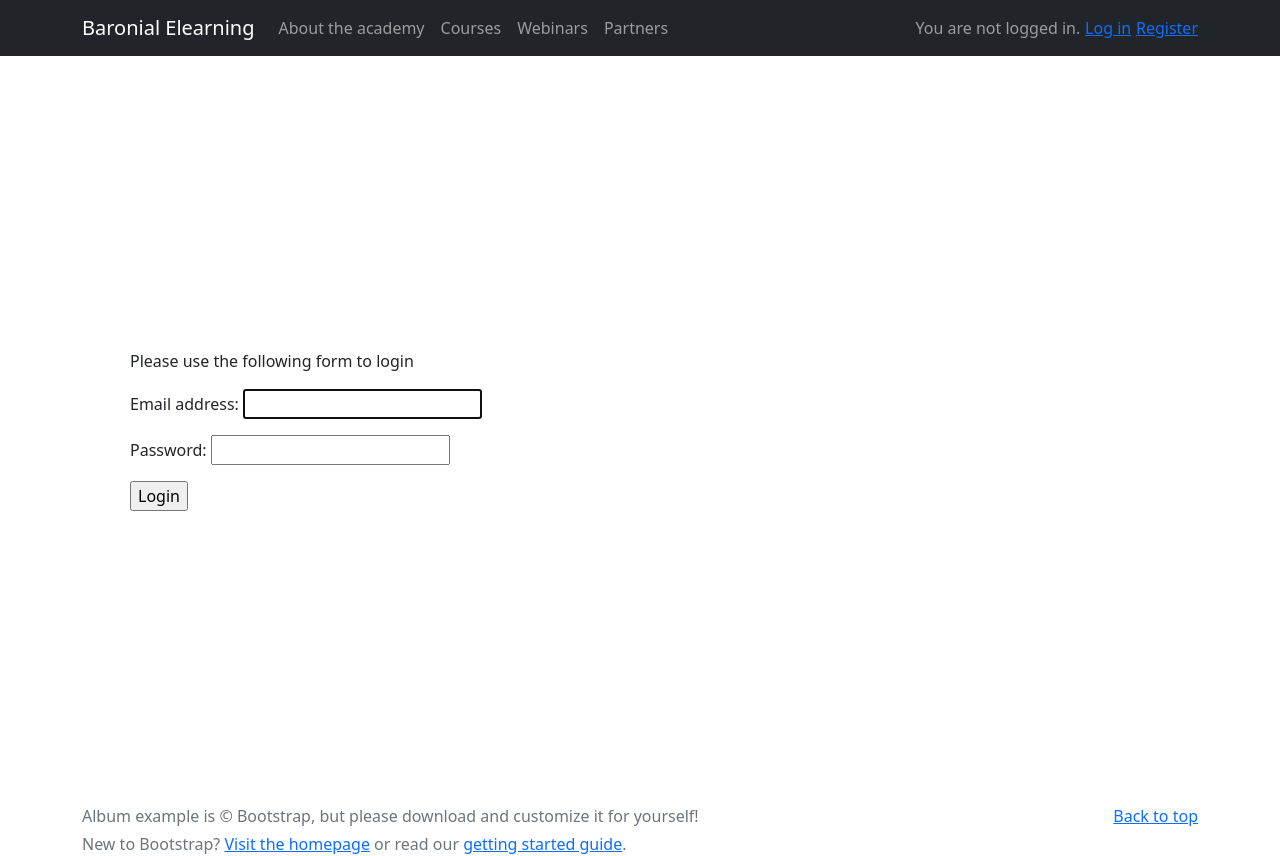
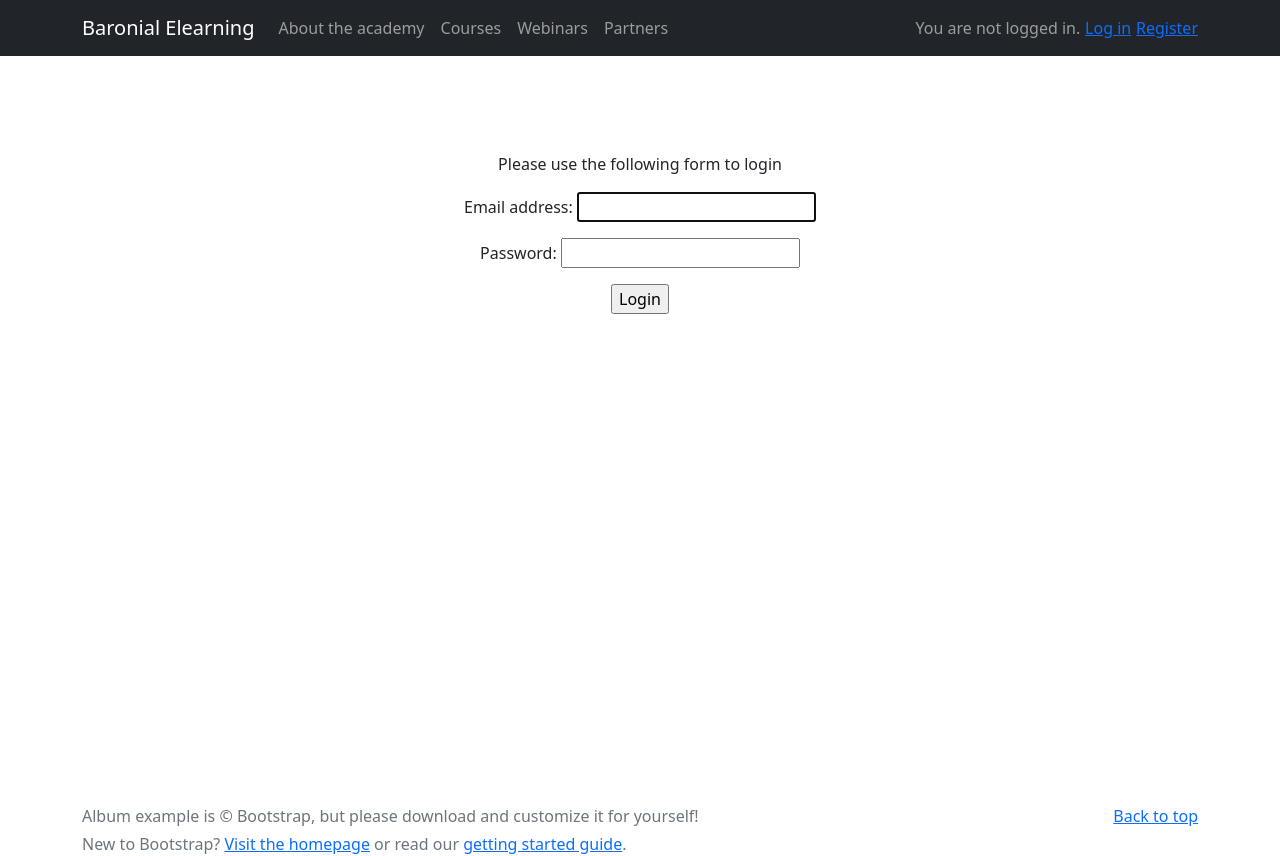
Before and after one commit to decorouz/elearningforfarmers, a Django app: page /accounts/login/ in a window 1280 px wide. Run offline with Django 4.2, Linux system fonts and the light colour scheme; some libraries are stand-ins or nearby versions.

Commit message:
Add authentication templatea

```diff
--- a/users/templates/registration/logged_out.html
+++ b/users/templates/registration/logged_out.html
@@ -4,7 +4,7 @@
 {% block content %}
 <h1>Logged Out</h1>
 <p>You have been successfully loggout.
-    You can <a href="{% url 'login' %}">Login again</a>
+    You can <a href="{% url 'users:login' %}">Login again</a>
 </p>
 
 {% endblock content %}
--- a/users/templates/registration/login.html
+++ b/users/templates/registration/login.html
@@ -2,10 +2,9 @@
 
 
 {% block content %}
-<div class="container py-5 h-100 mt-auto">
-   <div class="col-12 col-md-8 ">
-
-      <div class="card-body p-5">
+<div class="py-5 text-center container">
+   <div class="row py-lg-5">
+      <div class="col-lg-6 col-md-8 mx-auto">
 
 
          {% if form.errors %}
@@ -15,7 +14,7 @@
          {% endif %}
          <div>
 
-            <form action="{% url 'login' %}" method="post">
+            <form action="{% url 'users:login' %}" method="post">
                {% csrf_token %}
                {{ form.as_p}}
                <input type="hidden" name="next" value="{{ next}}">
@@ -27,4 +26,7 @@
    </div>
 </div>
 
+
+
+
 {% endblock content %}
```
